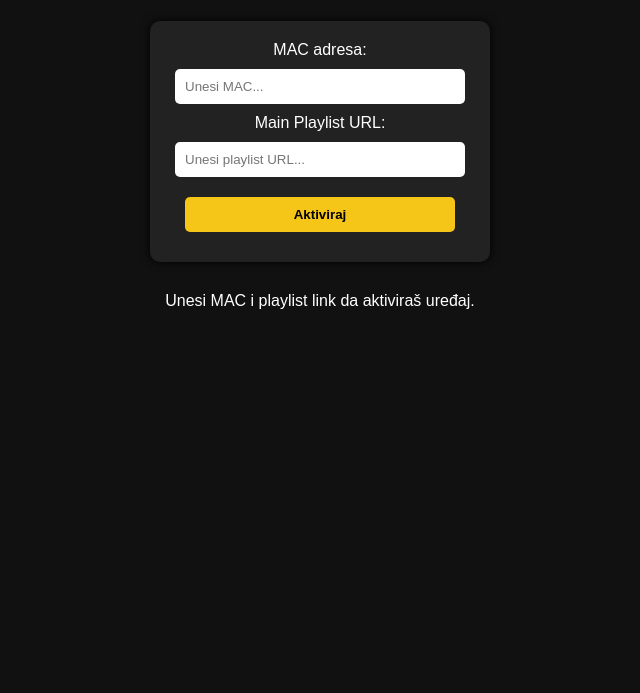
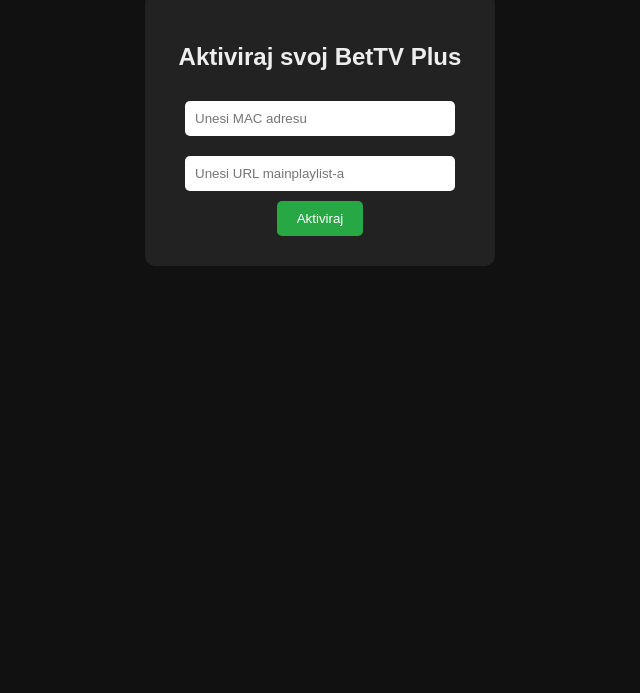
Before and after one commit to paybey2-crypto/bettvplus-web, a plain HTML site: page templates/index.html in a window 1280 px wide. Shown: the part 107-800 px from the top of the page, without its empty margins (320-960 px from the left). Drawn offline with Linux system fonts and the light colour scheme.

Commit message:
Update index.html

```diff
--- a/templates/index.html
+++ b/templates/index.html
@@ -1,57 +1,25 @@
+
 <!DOCTYPE html>
 <html lang="hr">
 <head>
-  <meta charset="UTF-8">
-  <meta name="viewport" content="width=device-width, initial-scale=1.0">
-  <title>Bet TV Plus - Aktivacija</title>
-  <style>
-    body {
-      background-color: #111;
-      color: #fff;
-      font-family: Arial, sans-serif;
-      text-align: center;
-      margin: 0;
-      padding: 40px;
-    }
-    h1 {
-      color: #f5c518;
-    }
-    form {
-      background-color: #222;
-      padding: 20px;
-      border-radius: 10px;
-      width: 300px;
-      margin: 30px auto;
-      box-shadow: 0 0 10px #000;
-    }
-    input {
-      width: 90%;
-      padding: 10px;
-      margin: 10px 0;
-      border: none;
-      border-radius: 5px;
-      outline: none;
-    }
-    input[type="submit"] {
-      background-color: #f5c518;
-      color: #000;
-      cursor: pointer;
-      font-weight: bold;
-    }
-    input[type="submit"]:hover {
-      background-color: #e0b917;
-    }
-  </style>
+    <meta charset="UTF-8">
+    <title>Aktivacija - BetTV Plus</title>
+    <style>
+        body { font-family: Arial; background-color: #111; color: #eee; text-align: center; margin-top: 100px; }
+        input { padding: 10px; margin: 10px; border-radius: 5px; border: none; width: 250px; }
+        button { padding: 10px 20px; border: none; background-color: #28a745; color: white; border-radius: 5px; cursor: pointer; }
+        button:hover { background-color: #218838; }
+        .container { background-color: #222; padding: 30px; border-radius: 10px; display: inline-block; }
+    </style>
 </head>
 <body>
-  <h1>Bet TV Plus - Aktivacija</h1>
-  <form action="/activate" method="POST">
-    <label for="mac">MAC adresa:</label><br>
-    <input type="text" id="mac" name="mac" placeholder="Unesi MAC..." required><br>
-    <label for="playlist">Main Playlist URL:</label><br>
-    <input type="text" id="playlist" name="playlist" placeholder="Unesi playlist URL..." required><br>
-    <input type="submit" value="Aktiviraj">
-  </form>
-  <p>Unesi MAC i playlist link da aktiviraš uređaj.</p>
+    <div class="container">
+        <h2>Aktiviraj svoj BetTV Plus</h2>
+        <form action="/activate" method="post">
+            <input type="text" name="mac" placeholder="Unesi MAC adresu" required><br>
+            <input type="text" name="playlist" placeholder="Unesi URL mainplaylist-a" required><br>
+            <button type="submit">Aktiviraj</button>
+        </form>
+    </div>
 </body>
 </html>
```
